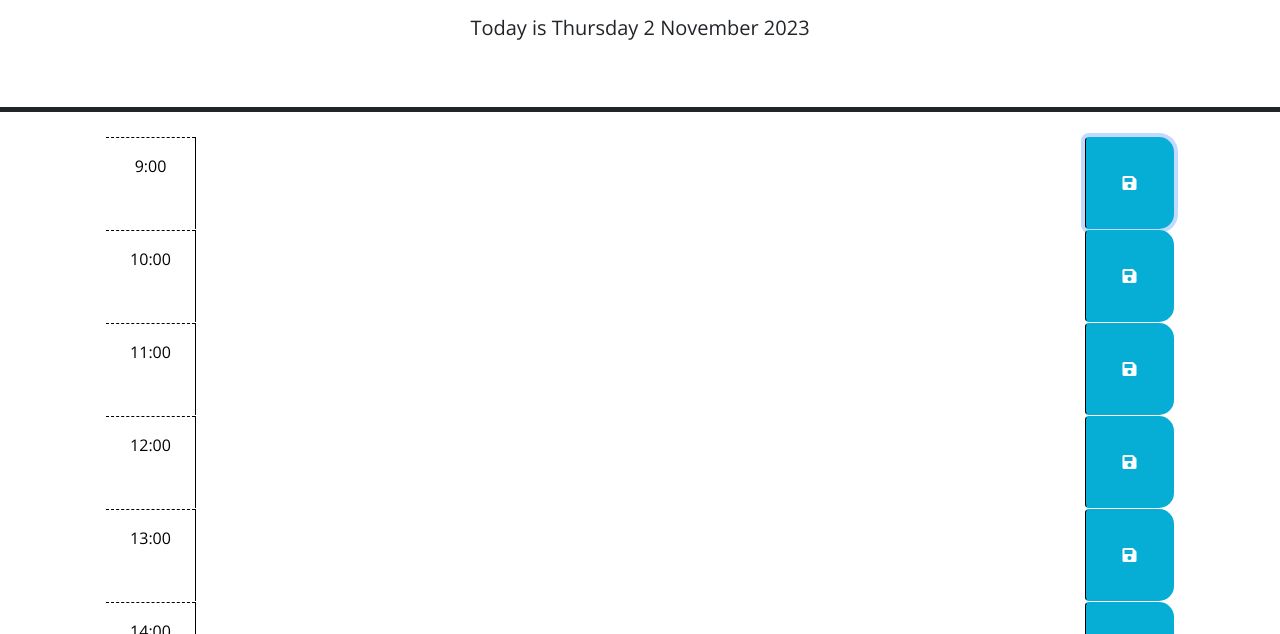
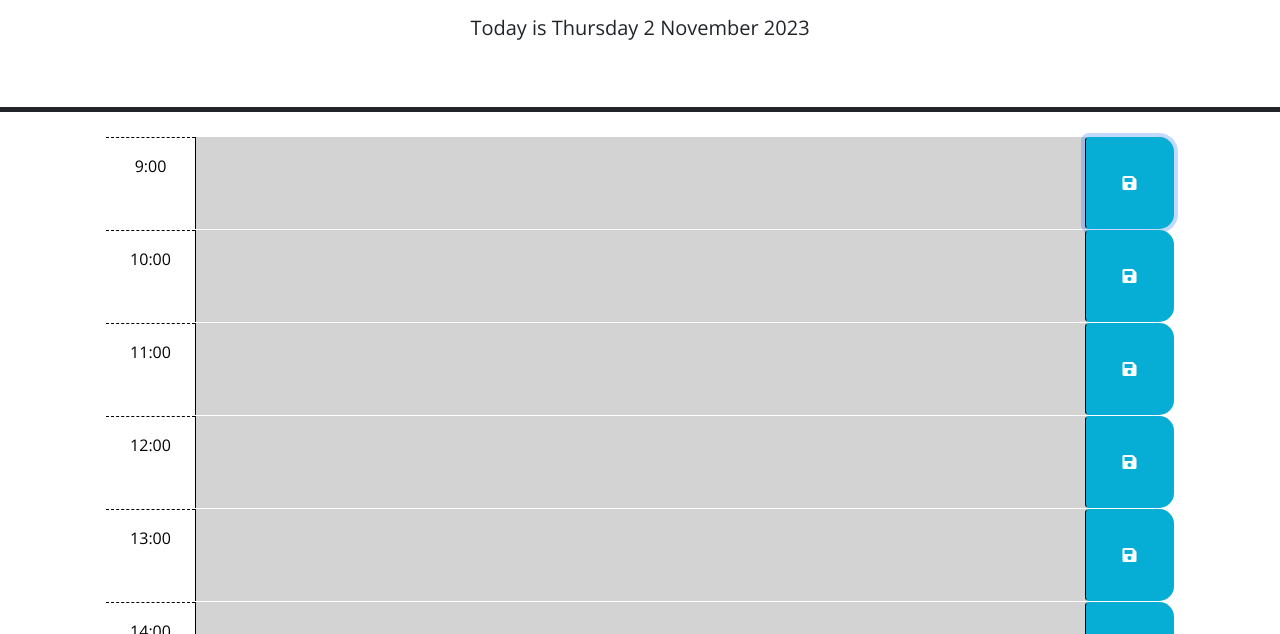
Before and after one commit to BLealan/work-day-scheduler-b-lealan, a plain HTML site: page index.html in a window 1280 px wide. Both pictures are taken after a click on the button 1129 px from the left and 348 px from the top of the page. Shown: the part 166-800 px from the top of the page. Drawn offline with nearby package versions, Linux system fonts and the light colour scheme.

Commit message:
fixed comparable for time status and save to local storage

```diff
--- a/assets/js/script.js
+++ b/assets/js/script.js
@@ -4,9 +4,8 @@ var pastTime = $(".past");
 var presentTime = $(".present");
 var futureTime = $(".future");
 var tasks = $("<textarea>");
-
-var workingDayTimes  = ["9:00", "10:00", "11:00", "12:00", "13:00", "14:00", "15:00", "16:00", "17:00"];
-
+var taskTextEl = $(".col-8 col-md-10 description").text();
+var workingDayTimes  = [9, 10, 11, 12, 13, 14, 15, 16, 17];
 
 //function to display and format current date in existing HTML header id currentDay
 function currentTime(){
@@ -26,30 +25,25 @@ function generateTimes(){
 
     var hourEl = $(`<div id="hour-${time}" class="row time-block">`);
 
-    var timeBoxEl = $(`<div class="col-2 col-md-1 hour text-center py-3">${time}</div>`);
+    var timeBoxEl = $(`<div class="col-2 col-md-1 hour text-center py-3">${time}:00</div>`);
     var textAreaEl = $(`<textarea class="col-8 col-md-10 description" rows="3"> </textarea>`);
     var saveButtonEl = $(`<button class="btn saveBtn col-2 col-md-1" aria-label="save">`);
     var saveStyle = $(`<i class="fas fa-save" aria-hidden="true">`);
 
     saveButtonEl.append(saveStyle);
 
-    // var hourWindow = Number(time.replace(/\D/g, ""));
-    // console.log(hourWindow);
-    // var currentHour = dayjs().format('H:mm');
-    // console.log(currentHour);
+    var currentHour = dayjs().format('H');
+    console.log(currentHour);
 
-    // function checkTime(){
-    //   if (hourWindow < currentHour){
-    //     hourEl.addClass(pastTime);
-    //     console.log('past');
-    //    } else if (hourWindow > currentHour){
-    //      hourEl.addClass(futureTime);
-    //      console.log('future');
-    //    } else {
-    //      hourEl.addClass(presentTime);
-    //      console.log('present');
-    //    }
-    // }
+
+      if (time < currentHour){
+        hourEl.addClass('past');
+       } else if (time > currentHour){
+         hourEl.addClass('future');
+       } else {
+         hourEl.addClass('present');
+       }
+
 
     hourEl.append(timeBoxEl, textAreaEl, saveButtonEl);
 
@@ -57,12 +51,24 @@ function generateTimes(){
 
   }
 
-  return;
+  $(".saveBtn").on("click", function(){
+    alert("Task saved");
+    var $thisButton = $(this);
+    var textAreaValue = $thisButton.siblings(".description").val();
+    var hourId = $thisButton.parent(".time-block").attr("id");
+
+    console.log(textAreaValue)
+    saveTaskToStorage(textAreaValue, hourId)
+  });
+
 }
+
+
 
 generateTimes();
 
 $(function () {
+
     // TODO: Add a listener for click events on the save button. This code should
     // use the id in the containing time-block as a key to save the user input in
     // local storage. HINT: What does `this` reference in the click listener
@@ -82,23 +88,16 @@ $(function () {
     //
   });
 
-// $(".btn saveBtn col-2 col-md-1").click(){
-//   console.log("CLICK");
+function saveTaskToStorage(task, id){
+  localStorage.setItem(id, task);
+}
 
-//   }
-// )
-// function saveTaskToStorage(tasks){
-//   tasks = hourEl($(this).attr());
-//   localStorage.setItem("tasks", JSON.stringify(tasks));
-//   return;
-// }
-
-// function getTaskFromStorage(){
-//   var tasks = localStorage.getItem("tasks")
-//   if(tasks){
-//     tasks = JSON.parse(tasks)
-//   } else {
-//     tasks = [];
-//   }
-//   return tasks;
-// }
+function getTaskFromStorage(){
+  var tasks = localStorage.getItem("tasks")
+  if(tasks){
+    tasks = JSON.parse(tasks)
+  } else {
+    tasks = [];
+  }
+  return tasks;
+}
```
Also changed, not shown: index.html (+1 -1 lines), 1 other file.
